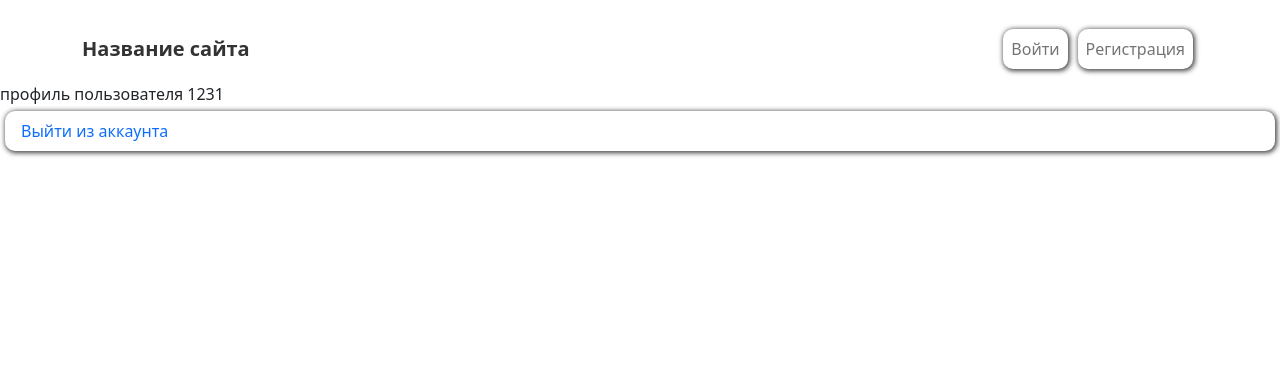
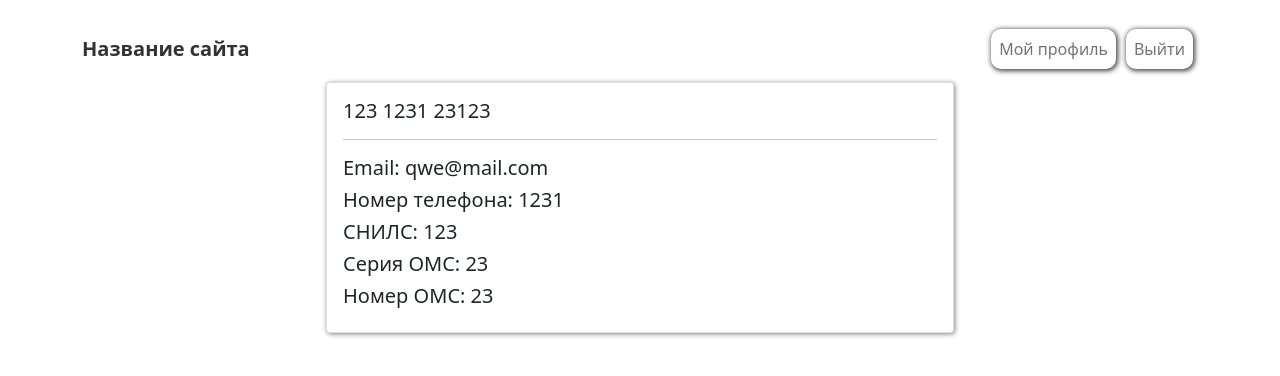
Before and after one commit to Prettywoman13/Web_Hospital, a Flask app: page /profile in a window 1280 px wide. Shown: the top 376 px of the page. Run offline with Flask 2, Linux system fonts and the light colour scheme; a user stored in the database is signed in.

Commit message:
Markup
Remake markup profile.html
Remake markup base.html

```diff
--- a/data/reg_users.py
+++ b/data/reg_users.py
@@ -21,12 +21,26 @@ class Reg_User(SqlAlchemyBase, UserMixin):
     oms_series = sqlalchemy.Column(sqlalchemy.String, nullable=False)
     oms_number = sqlalchemy.Column(sqlalchemy.String, nullable=False)
 
-
     def set_hash_psw(self, password):
         self.hashed_password = generate_password_hash(password)
 
     def check_password(self, password):
         return check_password_hash(self.hashed_password, password)
 
-    def get_name(self):
-        return self.name
+    def get_fio(self):
+        return f"{self.surname} {self.name} {self.patronymic}"
+
+    def get_phone(self):
+        return self.pnone_number
+
+    def get_snils(self):
+        return self.snils
+
+    def get_oms_series(self):
+        return self.oms_series
+
+    def get_oms_number(self):
+        return self.oms_number
+
+    def get_email(self):
+        return self.email
--- a/main.py
+++ b/main.py
@@ -1,4 +1,4 @@
-from flask import Flask, render_template, url_for, redirect
+from flask import Flask, render_template, url_for, redirect, session
 
 from data import db_session
 from data.reg_users import Reg_User
@@ -34,14 +34,14 @@ def logout():
 @app.route('/login', methods=['GET', 'POST'])
 def login():
     if current_user.is_authenticated:
-        return redirect(url_for("profile"))
+        return redirect(url_for("index"))
     form = LoginForm()
     if form.validate_on_submit():
         db_sess = db_session.create_session()
         user = db_sess.query(Reg_User).filter(Reg_User.email == form.email.data).first()
         if user and user.check_password(form.password.data):
             login_user(user)
-            return redirect(url_for("profile"))
+            return redirect(url_for("index"))
         return render_template('login.html', message="Неправильный логин или пароль", form=form)
     return render_template('login.html', title='Авторизация', form=form)
 
@@ -80,13 +80,13 @@ def registration():
 @app.route("/profile", methods=['POST', 'GET'])
 @login_required
 def profile():
-    user = current_user.get_name()
-    return render_template('profile.html', user=user)
+    user = current_user
+    return render_template('profile.html', user=user, is_auth=current_user.is_authenticated)
 
 
 @app.route("/")
 def index():
-    return render_template("index.html", title="Главная страница")
+    return render_template("index.html", title="Главная страница", is_auth=current_user.is_authenticated)
 
 
 if __name__ == '__main__':
--- a/static/CSS/style.css
+++ b/static/CSS/style.css
@@ -23,6 +23,11 @@ span {
     color: #333333;
 }
 
+.card {
+    box-shadow: 1px 1px 5px gray;
+    border-radius: 15px;
+}
+
 .box-field {
     padding: 5% 5%;
     margin-top: 20%;
--- a/templates/base.html
+++ b/templates/base.html
@@ -11,7 +11,7 @@
   <header>
     <nav class="navbar navbar-expand-sm navbar-light pt-4">
       <div class="container">
-        <a class="navbar-brand" href="#">
+        <a class="navbar-brand" href="{{ url_for('index') }}">
           <span class="fw-bold">
             Название сайта
           </span>
@@ -22,12 +22,21 @@
 
         <div class="collapse navbar-collapse justify-content-end align-center" id="main-nav">
           <ul class="navbar-nav">
+            {% if is_auth %}
+              <li class="nav-item">
+                <a class="nav-link" href="{{ url_for('profile') }}">Мой профиль</a>
+              </li>
+              <li class="nav-item">
+                <a class="nav-link" href="{{ url_for('logout') }}">Выйти</a>
+              </li>
+            {% else %}
               <li class="nav-item">
                 <a class="nav-link" href="{{ url_for('login') }}">Войти</a>
               </li>
               <li class="nav-item">
                 <a class="nav-link" href="{{ url_for('registration') }}">Регистрация</a>
               </li>
+            {% endif %}
           </ul>
         </div>
       </div>
--- a/templates/profile.html
+++ b/templates/profile.html
@@ -1,9 +1,21 @@
 {% extends "base.html" %}
 
 {% block content %}
-<body>
-профиль пользователя {{ user }}
-
- <a class="nav-link" href="{{ url_for('logout') }}">Выйти из аккаунта</a>
-</body>
+<div class="row justify-content-center">
+    <div class="col-12 col-sm-10 col-md-9 col-lg-6">
+         <div class="card">
+             <div class="card-body">
+                <h5>{{ user.get_fio() }}</h5>
+                <hr>
+                <h5>Email: {{ user.get_email() }}</h5>
+                <h5>Номер телефона: {{ user.get_phone() }}</h5>
+                <h5>СНИЛС: {{ user.get_snils() }}</h5>
+                {% if user.get_oms_series() != "" %}
+                    <h5>Серия ОМС: {{ user.get_oms_series() }}</h5>
+                {% endif %}
+                <h5>Номер ОМС: {{ user.get_oms_number() }}</h5>
+             </div>
+         </div>
+    </div>
+</div>
 {% endblock %}
```
Also changed, not shown: templates/registration.html (+9 -4 lines), db/users.db. Lines whose indentation alone changed are shown as unchanged.
